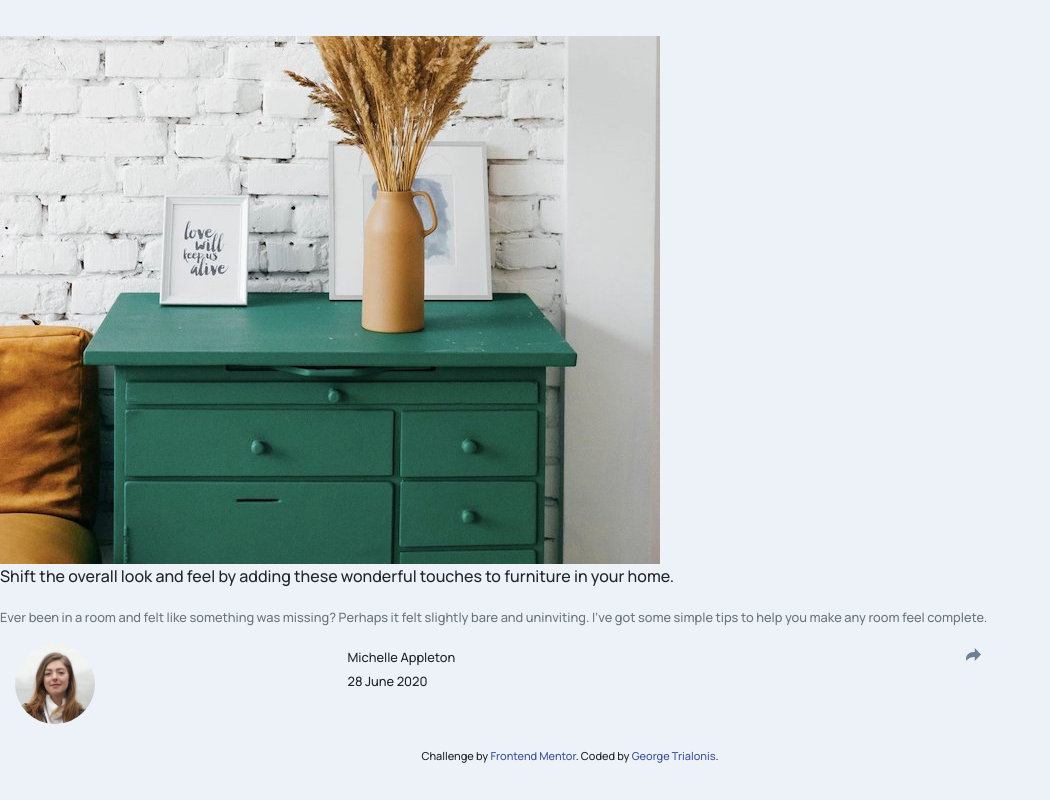
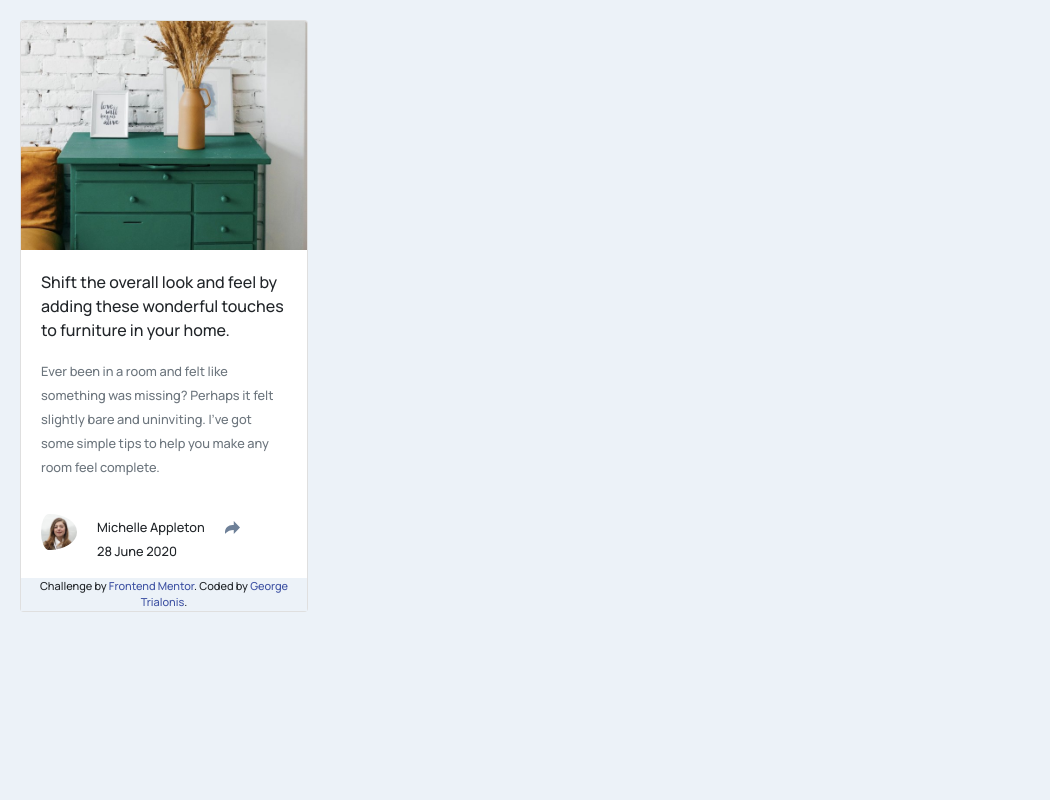
Before and after one commit to GTrialonis/article-preview-component-master, a plain HTML site: page index.html in a window 1280 px wide. Shown: the whole page, without its empty margins (0-1050 px from the left). Drawn offline with nearby package versions, Linux system fonts and the light colour scheme.

Commit message:
Add files via upload

```diff
--- a/index.html
+++ b/index.html
@@ -36,13 +36,9 @@
 
 <body>
 
-  <div class="container h-100 d-flex flex-column justify-content-center">
-    <div class="row drawers">
-      <img src="images/drawers.jpg" alt="" />
-    </div>
-
-    <!-- <div class="container-fluid"> -->
-    <div class="row text">
+    <div class="card" style="width: 18rem;">
+      <img src="images/drawers.jpg" class="card-img-top" alt="">
+      <div class="card-body">
         <p class="first paragraph">Shift the overall look and feel by adding these wonderful
           touches to furniture in your home.</p>
         <p class="second paragraph"><small class="text-muted">Ever been in a room and felt like something was missing? Perhaps
@@ -50,16 +46,18 @@
             to help you make any room feel complete.</small></p>
       </div>
 
+      <div class="container">
         <div class="row">
-      <div class="col image-padding">
-        <img src="images/avatar-michelle.jpg" class="circular avatar" alt="" />
+          <div class="col-xs">
+            <img src="images/avatar-michelle.jpg" class="circular avatar" style="padding-left: 20px;" alt="Michelle" />
           </div>
-      <div class="col-5 contact-person">
-        <small>Michelle Appleton
-        <br /> 28 June 2020</small>
+          <div class="col-xs contact-person">
+            <p>
+              <small>Michelle Appleton</small>
+              <br />
+              <small>28 June 2020</small></p>
           </div>
-      <div class="col share">
-        <!-- <img src="images/icon-share.svg" alt="" /> -->
+          <div class="col-xs share">
             <a class="tooltips" href="#"><img src="images/icon-share.svg" alt="" />
               <span><small>S H A R E
                   <img class="facebook" src="images/icon-facebook.svg" />
@@ -68,13 +66,15 @@
               </span></a>
           </div>
         </div>
+      </div>
 
-    <br />
     <div class="attribution">
       Challenge by <a href="https://www.frontendmentor.io?ref=challenge" target="_blank">Frontend Mentor</a>.
       Coded by <a href="#">George Trialonis</a>.
     </div>
   </div>
+
+
 </body>
 
 </html>
--- a/style.css
+++ b/style.css
@@ -1,32 +1,41 @@
 
 
 html, body {
+  margin: 10px;
   font-family: 'Manrope', sans-serif;
   background-color: hsl(210, 46%, 95%);
 }
 
-.container {
-  position: absolute;
-  text-align: left;
+.attribution {
+  background-color: hsl(210, 46%, 95%);
+}
+.column {
+  display: flex;
 }
 
-.first {
+img .card-img-top {
+  width: 100%;
+  height: auto;
+}
+
+p.first-paragraph {
   font-family: 'Manrope';
-  font-size: bold;
+  font-size: bolder;
 }
 
 .circular {
-  border-radius: 100%;
+  border-radius: 80%;
 }
 
 .avatar {
-  width: 5rem
+  width: 3.5rem
 }
 
+.contact-person,
 .share {
-  text-align: center;
-  font-size: 0.8rem;
+  padding-left: 20px;
 }
+
 
 a.tooltips {
     position: relative;
@@ -63,27 +72,3 @@ a:hover.tooltips span {
     margin-left: -76px;
     z-index: 999;
 }
-
-
-@media all and (max-width: 500px) {
-  /*  */
-  img, .row.text {
-    max-width: 370px;
-    height: auto;
-    display: flex;
-    justify-content: center;
-    padding-left: 2rem;
-  }
-  /* .row.text {
-    justify-content: center;
-    max-width: 370px;
-    height: auto;
-    display: flex;
-  }
-} */
-
-/* @media all and (min-width: 900px) {
-  .column {
-    width: 50%;
-  }
-} */
```
Lines whose indentation alone changed are shown as unchanged.
